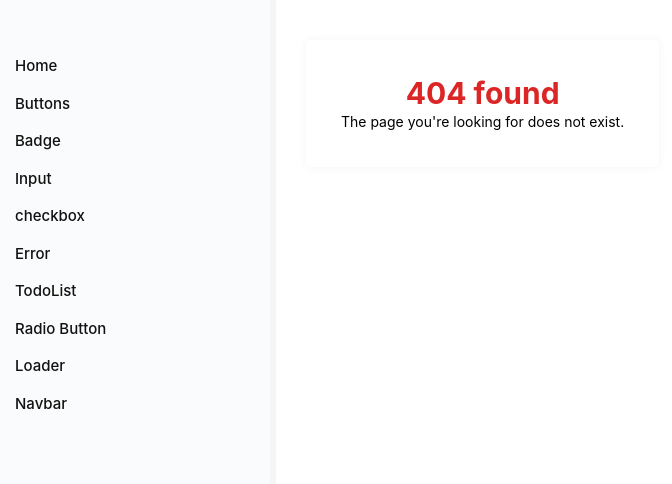
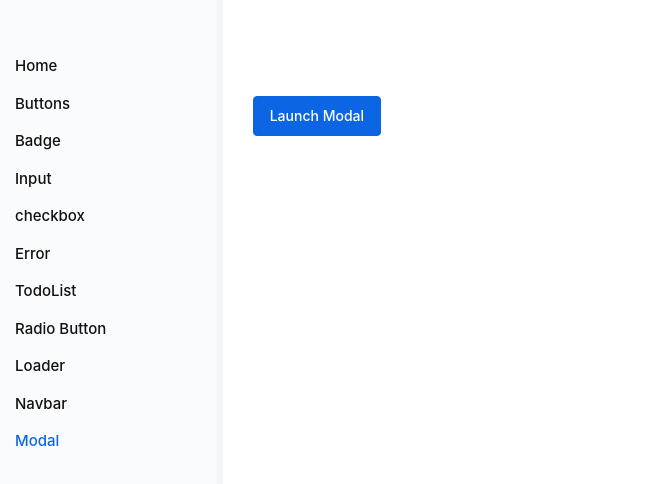
Before and after one commit to christojojo/wacpro-tasks, a React (Vite) app: page /modal in a window 1280 px wide. Before the commit this address had no page. Shown: the top 484 px of the page, without its empty margins (0-672 px from the left). Built offline with nearby package versions, Linux system fonts and the light colour scheme.

Commit message:
modal created

```diff
--- a/src/App.jsx
+++ b/src/App.jsx
@@ -14,6 +14,7 @@ import ReactTodo from './pages/ReactTodo';
 import RadioButtonPage from './pages/RadioButtonPage';
 import LoaderPage from './pages/LoaderPage';
 import NavbarPage from './pages/NavbarPage';
+import ModalPage from './pages/ModalPage';
 
 function App() {
 
@@ -33,7 +34,9 @@ function App() {
       <Route path='/radio'    element={<RadioButtonPage/>}/>
       <Route path='/loader'   element={<LoaderPage/>}/>
       <Route path='/navbar'   element={<NavbarPage/>}/>
+      <Route path='/modal'   element={<ModalPage/>}/>
       <Route path='*'         element={<NoPage/>}       />
+
     </Routes>
     </div>
     </BrowserRouter>
--- a/src/components/AsideRoute/AsideRoute.jsx
+++ b/src/components/AsideRoute/AsideRoute.jsx
@@ -49,6 +49,9 @@ const isActive = (path) => {
                     <li className={isActive('/navbar') ? "text-primary" : '' }>
                         <Link to='/navbar'>Navbar</Link>
                     </li>
+                    <li className={isActive('/modal') ? "text-primary" : '' }>
+                        <Link to='/modal'>Modal</Link>
+                    </li>
 
                 </ul>
             </aside>
--- a/src/components/Button/index.jsx
+++ b/src/components/Button/index.jsx
@@ -15,6 +15,7 @@ const Button = ({
   ...props
 }) => {
   const center = isCenter ? `justify-center` : ``;
+
   return (
     <button
       className={`btn btn-${variant} ${size} flex items-center justify-center ${center} relative ${loading ? "pointer-events-none" : "pointer-events-all"} ${
--- /dev/null
+++ b/src/components/Modal/Modal.jsx
@@ -0,0 +1,76 @@
+import React, { useState } from "react";
+import "./Modal.css";
+import Button from "../Button/index";
+
+function Modal({ModalTitle,ModalContent}) {
+  const [isOpen, setIsOpen] = useState(false);
+
+  const openmodal = () => {
+    setIsOpen(true);
+  };
+
+  const closeModal = () => {
+    setIsOpen(false);
+  };
+
+  return (
+    <div className="pt-24">
+      <div>
+        <Button
+          variant="primary"
+          onClick={(e) => {
+            openmodal();
+          }}
+        >
+          Launch Modal
+        </Button>
+        {isOpen && (
+          <div className="modal-dialog mx-auto max-w-[500px] border relative rounded z-50 opacity-1 bg-white">
+            <div className="modal-content  rounded border-grey ">
+              <div className="modal-title flex justify-between items-center p-4 rounded border-b">
+                <h1 className="text-[20px] font-medium ">{ModalTitle}</h1>
+                <button
+                  className="p-1"
+                  onClick={(e) => {
+                    closeModal();
+                  }}
+                >
+                  X
+                </button>
+              </div>
+              <div className="modal-body p-4 border-b">
+                <p>{ModalContent}</p>
+              </div>
+              <div className="modal-footer p-4 flex justify-end gap-2">
+                <Button
+                  variant="secondary"
+                  onClick={(e) => {
+                    closeModal();
+                  }}
+                >
+                  Close
+                </Button>
+                <Button
+                  variant="primary"
+                  onClick={(e) => {
+                    closeModal();
+                  }}
+                >
+                  Save
+                </Button>
+              </div>
+            </div>
+          </div>
+        )}
+        {isOpen && (
+          <div
+            className="fixed inset-0 z-10 bg-black opacity-50"
+            onClick={closeModal}
+          ></div>
+        )}
+      </div>
+    </div>
+  );
+}
+
+export default Modal;
--- /dev/null
+++ b/src/pages/ModalPage.jsx
@@ -0,0 +1,15 @@
+import Modal from '../components/Modal/Modal'
+import React from 'react'
+
+function ModalPage() {
+  return (
+    <div className='w-full'>
+      <Modal
+      ModalTitle='Modal Title'
+      ModalContent='lorem ipsun kaplicha kuplinja kapalmayathu.....'
+       ></Modal>
+    </div>
+  )
+}
+
+export default ModalPage
--- a/src/pages/NavbarPage.jsx
+++ b/src/pages/NavbarPage.jsx
@@ -1,10 +1,11 @@
-
 import React, { useEffect, useRef, useState } from "react";
-function NavbarPage(){
-    const [ activeItem,setActiveItem]=useState(0);
-    const [afterStyles,setAfterStyles]=useState({});
+function NavbarPage() {
+  const [activeItem, setActiveItem] = useState(0);
+  const [afterStyles, setAfterStyles] = useState({});
 
   const list = useRef([]);
+
+  console.log(list, "list");
 
   const navbars = [
     { title: "Overview" },
@@ -24,41 +25,93 @@ function NavbarPage(){
   useEffect(() => {
     const firstItem = list?.current[0];
     setAfterStyles({
-            width:`${firstItem?.clientWidth}px`,
-            left:`${firstItem?.offsetLeft}px`
-        })
-      }, [])
+      width: `${firstItem?.clientWidth}px`,
+      left: `${firstItem?.offsetLeft}px`,
+    });
+  }, []);
 
-    const handleClick=(index,e)=>{
-
+  const handleClick = (index, e) => {
     setActiveItem(index);
 
     const { clientWidth, offsetLeft } = e.target;
 
     setAfterStyles({
-            width:`${clientWidth}px`,
-            left:`${offsetLeft}px`
-        })
-    }
+      width: `${clientWidth}px`,
+      left: `${offsetLeft}px`,
+    });
+  };
 
-    return(
-        <div className="pt-24" >
-            <ul className="flex gap-6 border-b border-grey relative *:text-[14px] *:font-medium *:leading-[20px] *:py-2 " >
-          {navbars.map((item,index)=> {
-            return(
-                <li key={index}
+  return (
+    <div className="pt-24">
+      <ul className="flex gap-6 border-b border-grey relative *:text-[14px] *:font-medium *:leading-[20px] *:py-2 ">
+        {navbars.map((item, index) => {
+          return (
+            <li
+              key={index}
               className={`cursor-pointer `}
-                    onClick={(e)=>{handleClick(index,e)}}
-                    ref={(el)=>list.current.push(el)}
+              onClick={(e) => {handleClick(index, e);}}
+              ref={(el) => list.current.push(el)}
             >
               {item.title}
             </li>
-            )
+          );
         })}
-          <span className="floater" style={{'--nav-floater-width':afterStyles.width,'--nav-floater-left':afterStyles.left}} ></span>
+        <span
+          className="floater"
+          style={{
+            "--nav-floater-width": afterStyles.width,
+            "--nav-floater-left": afterStyles.left,
+          }}
+        ></span>
       </ul>
+    </div>
+  );
+}
+export default NavbarPage;
 
-        </div>
-    )
-}
-export default NavbarPage
+
+// import React from "react";
+// import { useState } from "react";
+//   function NavbarPage(){
+
+//     const [activeItem,setActiveItem]=useState(0)
+
+//     const handleClick = (index, e) => {
+//     setActiveItem(index);
+//     console.log(index);
+//   };
+
+//       const navbars = [
+//     { title: "Overview" },
+//     { title: "Profiles" },
+//     { title: "Settings" },
+//     { title: "Contacts" },
+//     { title: "Proposals" },
+//     { title: "Project" },
+//     { title: "Billing items" },
+//     { title: "Invoices" },
+//     { title: "Transactions" },
+//     { title: "Emails" },
+//     { title: "Notes" },
+//     { title: "Log" },
+//   ];
+
+
+
+//     return(
+//       <div className="pt-24">
+//         <ul className="flex gap-6 relative border-b border-grey *:py-2 *:cursor-pointer">
+//           {navbars.map((item,index)=>{
+//             // console.log(item.title);
+//             return(
+//               <li key={index}
+//                   className={`${activeItem === index ? "text-red-500" : ""}`}
+//                   onClick={(e) => {handleClick(index)}}
+//                   >{item.title}</li>
+//             )
+//           })}
+//         </ul>
+//       </div>
+//     )
+//   }
+//   export default NavbarPage
```
Also changed, not shown: src/index.scss (+12 -3 lines), src/components/Modal/Modal.css (added). Lines whose indentation alone changed are shown as unchanged.
